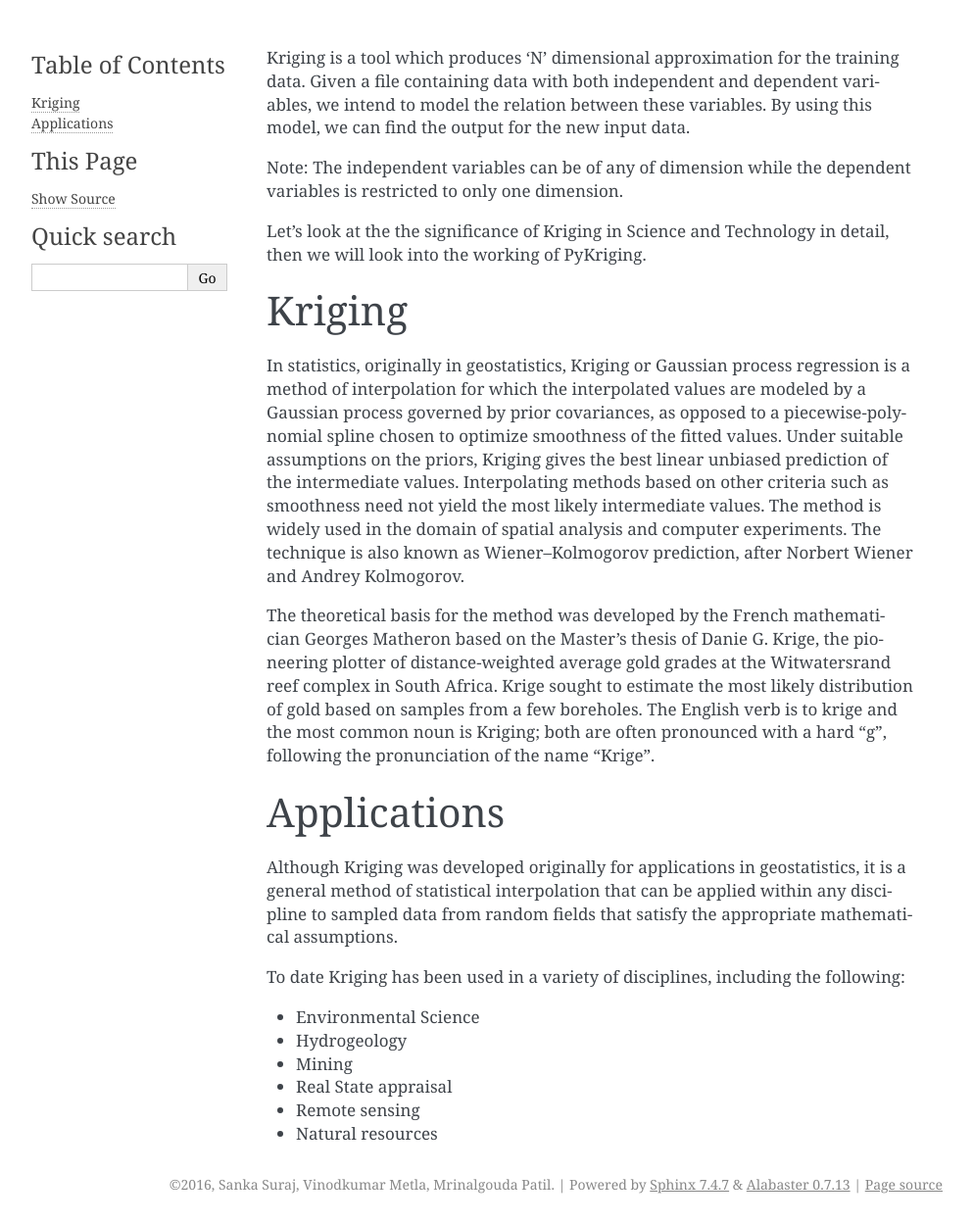
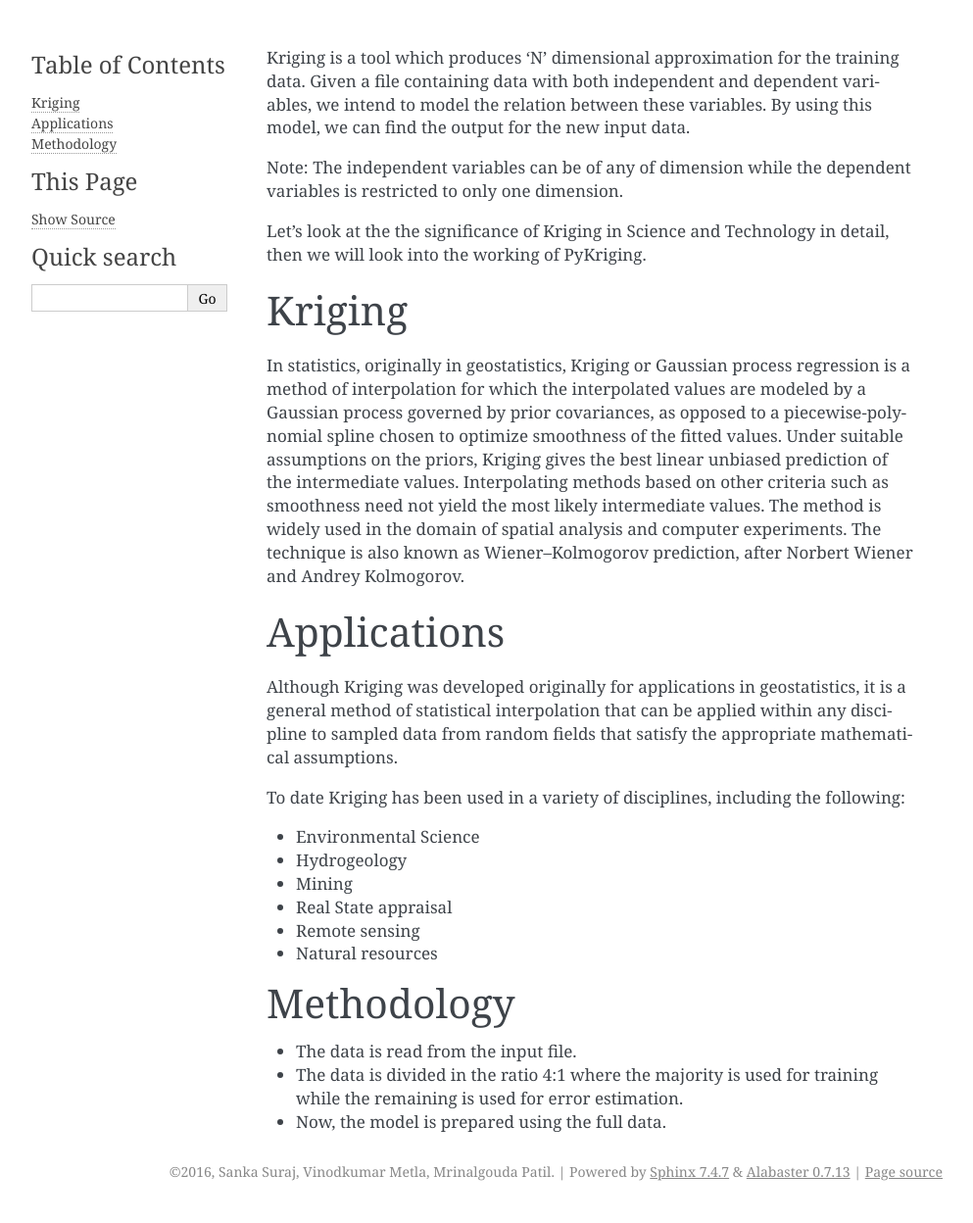
Before and after one commit to sankasuraj/sdesproject2, a Sphinx documentation site: the page built from docs/source/intro.rst, in a window 1280 px wide. Shown: the whole page at 98% size, without its empty margins (148-1141 px from the left). Built offline with Sphinx 7.4.7, drawn with Linux system fonts in a browser that asks for light colours.

Commit message:
modified index.rst

```diff
--- a/docs/source/intro.rst
+++ b/docs/source/intro.rst
@@ -11,7 +11,6 @@ Kriging
 
 In statistics, originally in geostatistics, Kriging or Gaussian process regression is a method of interpolation for which the interpolated values are modeled by a Gaussian process governed by prior covariances, as opposed to a piecewise-polynomial spline chosen to optimize smoothness of the fitted values. Under suitable assumptions on the priors, Kriging gives the best linear unbiased prediction of the intermediate values. Interpolating methods based on other criteria such as smoothness need not yield the most likely intermediate values. The method is widely used in the domain of spatial analysis and computer experiments. The technique is also known as Wiener–Kolmogorov prediction, after Norbert Wiener and Andrey Kolmogorov.
 
-The theoretical basis for the method was developed by the French mathematician Georges Matheron based on the Master's thesis of Danie G. Krige, the pioneering plotter of distance-weighted average gold grades at the Witwatersrand reef complex in South Africa. Krige sought to estimate the most likely distribution of gold based on samples from a few boreholes. The English verb is to krige and the most common noun is Kriging; both are often pronounced with a hard "g", following the pronunciation of the name "Krige".
 
 ############
 Applications
@@ -27,3 +26,12 @@ To date Kriging has been used in a variety of disciplines, including the followi
 *   Real State appraisal
 *   Remote sensing
 *   Natural resources
+
+
+###########
+Methodology
+###########
+
+* The data is read from the input file.
+* The data is divided in the ratio 4:1 where the majority is used for training while the remaining is used for error estimation.
+* Now, the model is prepared using the full data.
```
